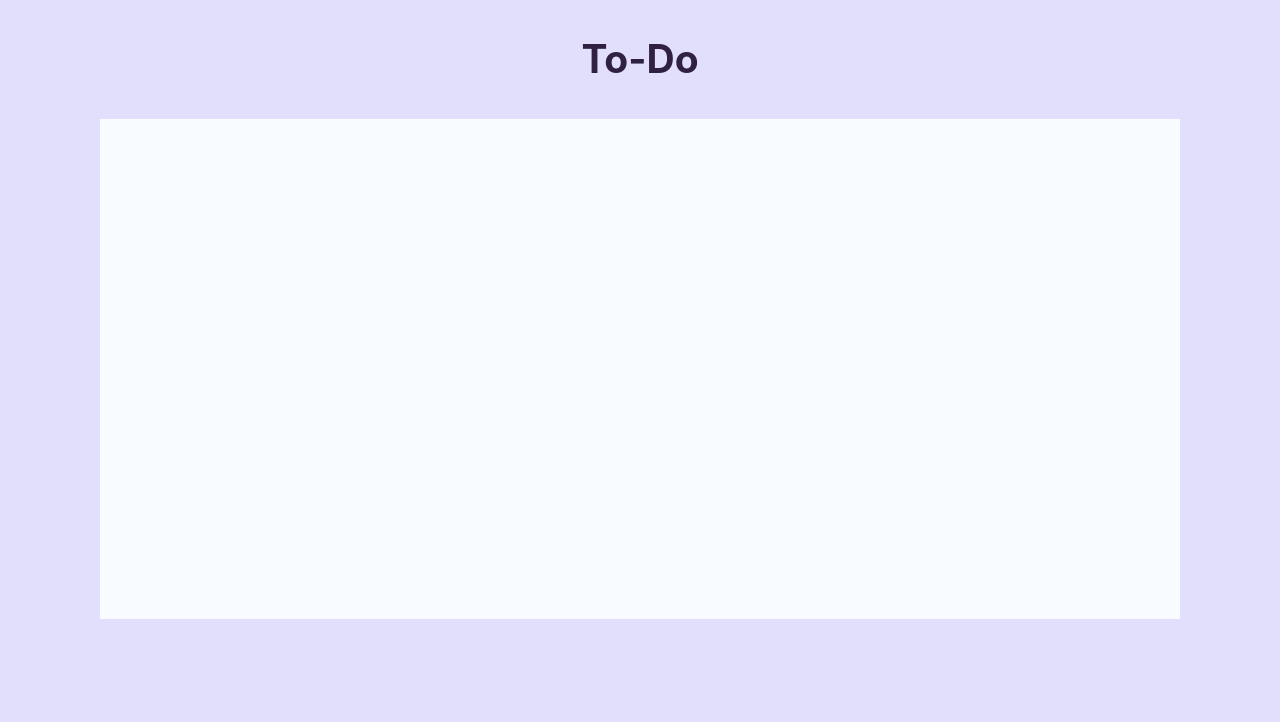
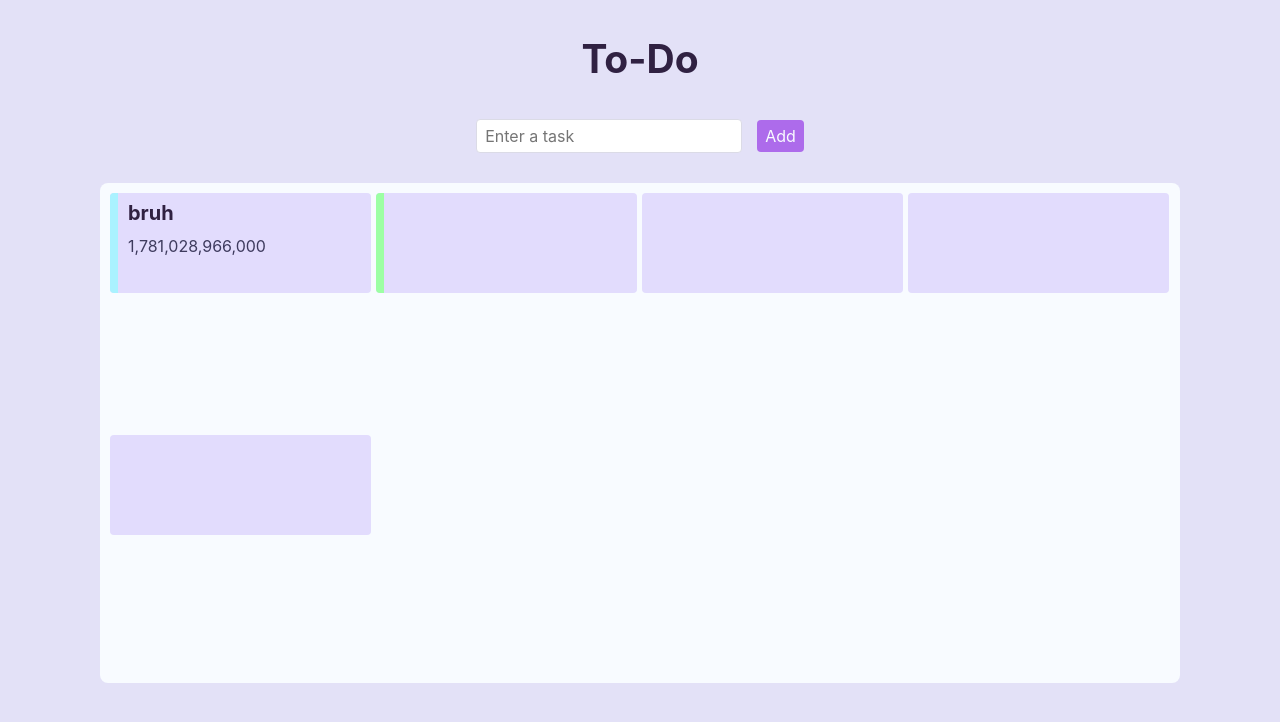
Before and after one commit to lb-gitcode/to-do, a React (Create React App) app: page / in a window 1280 px wide. Shown: the top 722 px of the page. Built offline with nearby package versions, Linux system fonts and the light colour scheme.

Commit message:
Added task input bar and structure for tasks

```diff
--- a/src/App.js
+++ b/src/App.js
@@ -1,3 +1,4 @@
+import TaskInput from "./components/TaskInput";
 import ToDoTask from "./components/ToDoTask";
 
 function App() {
@@ -6,8 +7,13 @@ function App() {
       <header>
         <h2>To-Do</h2>
       </header>
+      <TaskInput />
       <div className='task-container'>
-
+        <ToDoTask taskName={"bruh"} time={Date.now().toLocaleString()} taskProgress='in-progress' />
+        <ToDoTask taskProgress='complete' />
+        <ToDoTask />
+        <ToDoTask />
+        <ToDoTask />
       </div>
     </>
   );
--- a/src/components/TaskInput.js
+++ b/src/components/TaskInput.js
@@ -1,7 +1,12 @@
 function TaskInput()
 {
   return(
-    <></>
+    <div className='task-input'>
+      <form>
+        <input type='text' placeholder='Enter a task' />
+        <input type='submit' value='Add' />
+      </form>
+    </div>
   );
 }
 
--- a/src/components/ToDoTask.js
+++ b/src/components/ToDoTask.js
@@ -2,12 +2,18 @@ function ToDoTask(props)
 {
   return(
     <div className='to-do-task'>
-      <div className='task-progress'></div>
-      <div>
-        <h4>{props.taskName}</h4>
-      </div>
-      <div>
-        <p>{props.time}</p>
+      <div className={props.taskProgress} ></div>
+      <div className='task-content'>
+        <div>
+          <h4>{props.taskName}</h4>
+        </div>
+        <div>
+          <p>{props.time}</p>
+        </div>
+        <div>
+          <input type='button' />
+          <input type='button' />
+        </div>
       </div>
     </div>
   );
--- a/src/css/index.css
+++ b/src/css/index.css
@@ -2,13 +2,24 @@
 
 :root {
   --primary-text-colour: rgb(48, 33, 66);
+  --secondary-text-colour: rgb(62, 59, 94);
+  --primary-btn-colour: rgb(173, 107, 235);
+  --primary-btn-hover: rgb(127, 80, 214);
+  --primary-btn-text: rgb(248, 251, 255);
+  --primary-btn-text-hover: rgb(226, 226, 248);
+}
+
+* {
+  transition: all 0.2s ease-in-out;
 }
 
 body {
-  background-color: rgb(226, 223, 252);
+  background-color: rgb(227, 225, 247);
   display: flex;
   flex-direction: column;
 }
+
+/* Header */
 
 header {
   text-align: center;
@@ -20,16 +31,81 @@ header h2 {
   color: var(--primary-text-colour);
 }
 
+/* Tasks */
+
+.task-input {
+  display: flex;
+  justify-content: center;
+  margin-bottom: 30px;
+  input[type=text] {
+    margin-right: 15px;
+    border: 1px solid rgb(219, 219, 230);
+  }
+  input[type=text]:focus {
+    border-color: rgb(135, 135, 161);
+  }
+  input[type=submit] {
+    background-color: var(--primary-btn-colour);
+    color: var(--primary-btn-text);
+  }
+  input[type=submit]:hover {
+    background-color: var(--primary-btn-hover);
+    color: var(--primary-btn-text-hover);
+  }
+  input[type=text], input[type=submit] {
+    padding: 4px 8px;
+    border-radius: 4px;
+  }
+}
+
 .task-container {
   width: min(100% - 60px, 1080px);
   height: calc(100dvh - 300px);
   margin-inline: auto;
+  padding: 10px;
   background-color: rgb(248, 251, 255);
+  border-radius: 8px;
+  gap: 5px;
+  display: flex;
+  flex-wrap: wrap;
+  overflow-y: scroll;
+  box-sizing: border-box;
 }
 
 .to-do-task {
-  background-color: blue;
+  background-color: rgb(226, 220, 253);
   color: var(--primary-text-colour);
-  width: 25%;
+  width: calc(25% - 4px);
   height: 100px;
+  display: flex;
+  border-radius: 4px;
 }
+
+.task-content {
+  margin: 5px 0;
+  display: flex;
+  flex-direction: column;
+  justify-content: space-between;
+  h4 {
+    font-size: 20px;
+  }
+  p {
+    color: var(--secondary-text-colour);
+  }
+}
+
+/* Task Progress */
+
+.task-progress, .in-progress, .complete {
+  width: 8px;
+  margin-right: 10px;
+  border-radius: 4px 0 0 4px;
+}
+
+.in-progress {
+  background-color: rgb(170, 242, 255);
+}
+
+.complete {
+  background-color: rgb(156, 255, 164);
+}
```
